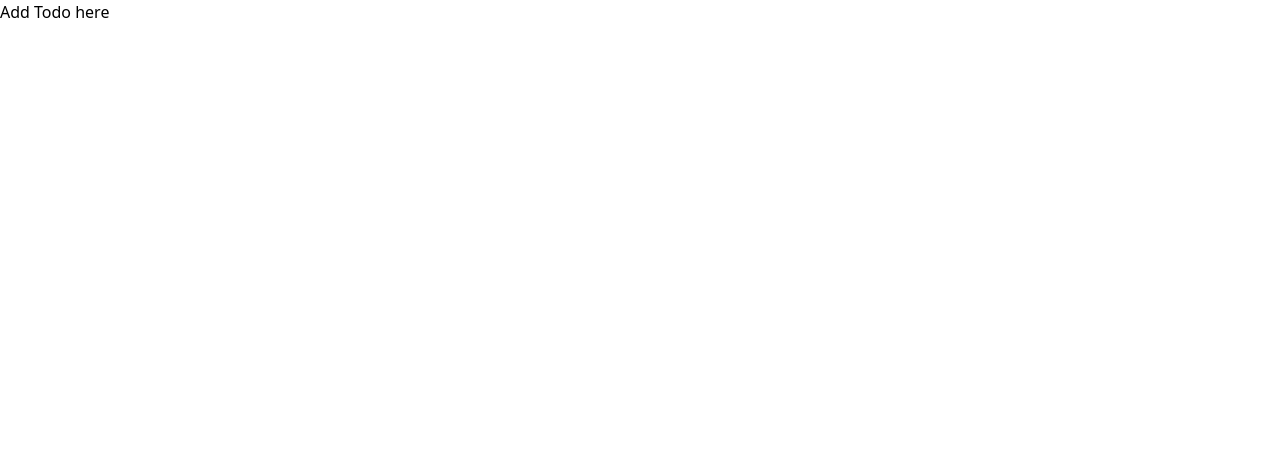
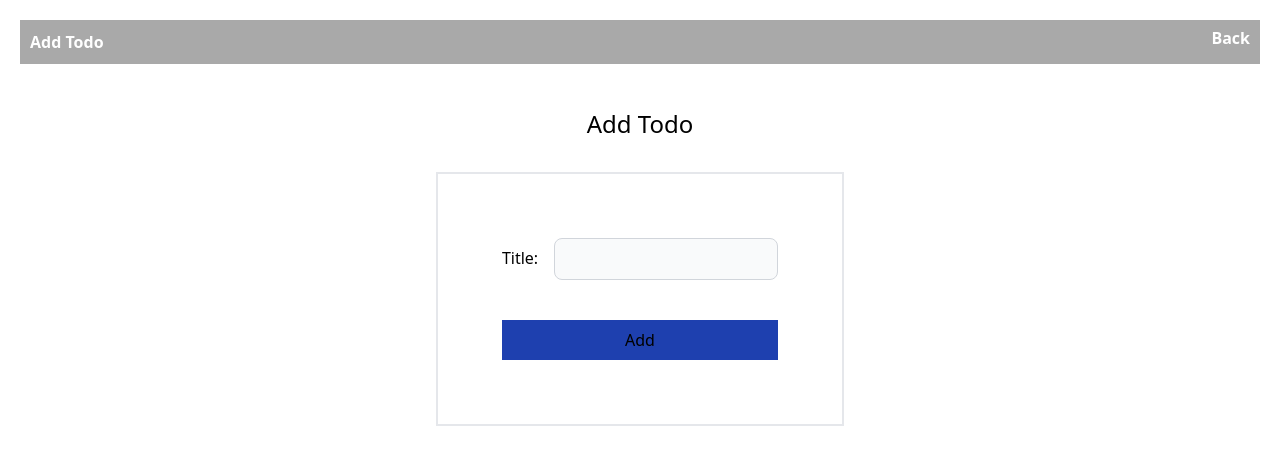
Before and after one commit to vasvi/todo-app, a Next.js app: page /addTodo in a window 1280 px wide. Shown: the top 464 px of the page. Built offline with nearby package versions, Linux system fonts and the light colour scheme.

Commit message:
Integrate Add Todo page and make header dynamic

```diff
--- a/package.json
+++ b/package.json
@@ -11,6 +11,7 @@
   "dependencies": {
     "axios": "^1.6.2",
     "clsx": "^2.0.0",
+    "formik": "^2.4.5",
     "next": "14.0.3",
     "react": "^18",
     "react-dom": "^18",
--- a/src/components/layout.js
+++ b/src/components/layout.js
@@ -2,12 +2,13 @@ import styles from './layout.module.css';
 import Link from 'next/link';
 
 
-export default function Layout({children}) {
+export default function Layout({children, headerName, showButton}) {
   return (
     <div className={styles.body}>
       <div className={styles.container}>
-        <h1 className={styles.header}>My Todos</h1>
-        <Link className={styles.link} href="\addTodo"> Add new</Link>
+        <h1 className={styles.header}>{headerName}</h1>
+        {showButton? <Link className={styles.link} href="/addTodo"> Add </Link> :
+         <Link className={styles.link} href="/list"> Back </Link>}
       </div>
       {children}
     </div>
--- a/src/components/layout.module.css
+++ b/src/components/layout.module.css
@@ -16,6 +16,10 @@
   margin: 20px;
 }
 
+.link {
+padding-right: 10px;
+padding-top: 6px;
+}
 .link:hover {
   text-decoration: underline;
 }
--- a/src/pages/_app.tsx
+++ b/src/pages/_app.tsx
@@ -1,6 +1,13 @@
 import '@/styles/globals.css'
 import type { AppProps } from 'next/app'
+import { QueryClient, QueryClientProvider } from "react-query";
+
+const queryClient = new QueryClient();
 
 export default function App({ Component, pageProps }: AppProps) {
-  return <Component {...pageProps} />
+  return (
+  <QueryClientProvider client={queryClient}>
+  <Component {...pageProps} />
+  </QueryClientProvider>
+  )
 }
--- a/src/pages/addTodo.tsx
+++ b/src/pages/addTodo.tsx
@@ -1,3 +1,36 @@
-export default function AddTodo(){
-    return (<>Add Todo here</>);
+import { useFormik } from "formik";
+import { useMutation } from "react-query";
+import Layout from '../components/layout';
+import axios from "axios";
+
+const AddTodo = () => {
+
+    const formik = useFormik({
+        initialValues: {
+          title: "",
+          body: ""
+        },
+        onSubmit: (values) => {
+            // mutate data
+          }
+      });
+
+    return(
+    <Layout headerName="Add Todo" showButton={false}>
+    <div>
+    <h1 className="text-2xl text-center pt-6">Add Todo</h1>
+    <form onSubmit={formik.handleSubmit} className="pt-8 flex items-center justify-center">
+    <div className="border-2 px-16 py-16 grid gap-6 mb-6">
+    <div>
+    <label className="pr-4">Title:</label>
+    <input id="title" name="title" type="text" className="bg-gray-50 border border-gray-300 text-gray-900 text-sm rounded-lg p-2.5 dark:bg-gray-700 dark:border-gray-600 dark:placeholder-gray-400 dark:text-white" value={formik.values.title} onChange={formik.handleChange} />
+    </div>
+    <button color="primary" type="submit" className="w-full mt-4 py-2 border-stone-400 bg-blue-800">Add</button>
+    </div>
+    </form>
+    </div>
+    </Layout>
+    )
 }
+
+export default AddTodo;
--- a/src/pages/index.tsx
+++ b/src/pages/index.tsx
@@ -1,18 +1,10 @@
 
 import List from './list';
-import Layout from '../components/layout';
 import React from "react";
 import ReactDOM from "react-dom";
-import { QueryClient, QueryClientProvider } from "react-query";
 
 export default function Home() {
-  const queryClient = new QueryClient();
-
   return (
-    <QueryClientProvider client={queryClient}>
-      <Layout>
         <List/>
-      </Layout>
-    </QueryClientProvider>
   )
 }
--- a/src/pages/list.tsx
+++ b/src/pages/list.tsx
@@ -1,13 +1,18 @@
 import { useGetTodos } from "@/hooks/useGetTodos";
+import Layout from '../components/layout';
 
 const List = () => {
     const {todos} = useGetTodos();
 
-    return(<ul>
+    return(
+    <Layout headerName="Todo List" showButton={true}>
+    <ul>
         {todos?.map((todo: any) => {
             return <li className="p-2.5" key={todo.id}>{todo.todo}</li>
         })}
-        </ul>);
+        </ul>
+    </Layout>
+        );
 }
 
 export default List;
```
Also changed, not shown: 1 other file (tests, documents, lock files or other folders).
